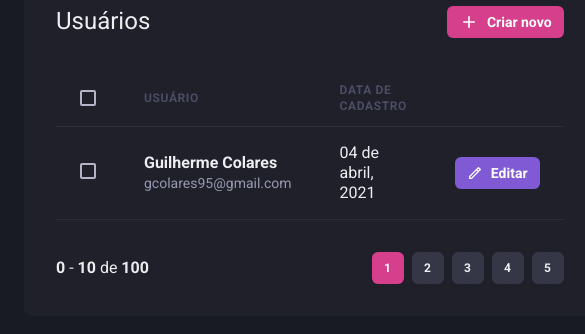
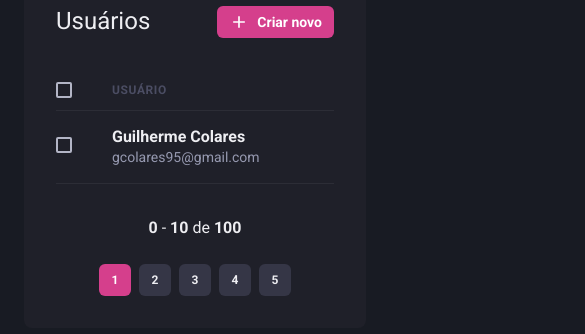
Before and after one commit to gcolares95/Dashgo, a Next.js app: page /users in a window 390 px wide. Shown: the part 146-480 px from the top of the page, 585 px wide, since content can reach past the window. Built offline with nearby package versions, Linux system fonts and the light colour scheme.

Commit message:
Listagem Responsiva

```diff
--- a/src/components/Pagination/index.tsx
+++ b/src/components/Pagination/index.tsx
@@ -4,7 +4,7 @@
 export function Pagination() {
     return (
         <Stack
-            direction="row"
+            direction={["column", "row"]}
             spacing="6"
             mt="8"
             justifyContent="space-between"
--- a/src/pages/users/index.tsx
+++ b/src/pages/users/index.tsx
@@ -1,10 +1,15 @@
-import { Box, Button, Checkbox, Flex, Heading, Icon, Table, Tbody, Td, Th, Thead, Tr, Text } from "@chakra-ui/react";
+import { Box, Button, Checkbox, Flex, Heading, Icon, Table, Tbody, Td, Th, Thead, Tr, Text, useBreakpointValue } from "@chakra-ui/react";
 import { RiAddLine, RiPencilLine } from "react-icons/ri";
 import { Header } from "../../components/Header";
 import { Pagination } from "../../components/Pagination";
 import { Sidebar } from "../../components/Sidebar";
 
 export default function UserList() {
+    const isWideVersion = useBreakpointValue({
+        base: false,
+        lg: true
+    });
+
     return (
         <Box>
             <Header />
@@ -21,7 +26,7 @@
                             size="sm"
                             fontSize="sm"
                             colorScheme="pink"
-                            leftIcon={<Icon as={RiAddLine} fontSize="20"/>}
+                            leftIcon={<Icon as={RiAddLine} fontSize="20" />}
                         >
                             Criar novo
                         </Button>
@@ -30,17 +35,16 @@
                     <Table colorScheme="whiteAlpha">
                         <Thead>
                             <Tr>
-                                <Th px="6" color="gray.300" width="8">
+                                <Th px={["0", "4", "6"]} color="gray.300" width="8">
                                     <Checkbox colorScheme="pink" />
                                 </Th>
                                 <Th>Usuário</Th>
-                                <Th>Data de cadastro</Th>
-                                <Th width="8"></Th>
+                                {isWideVersion && <Th>Data de cadastro</Th>}
                             </Tr>
                         </Thead>
                         <Tbody>
                             <Tr>
-                                <Td px="6">
+                                <Td px={["0", "4", "6"]}>
                                     <Checkbox colorScheme="pink" />
                                 </Td>
                                 <Td>
@@ -49,18 +53,8 @@
                                         <Text fontSize="sm" color="gray.300">gcolares95@gmail.com</Text>
                                     </Box>
                                 </Td>
-                                <Td>04 de abril, 2021</Td>
-                                <Td>
-                                    <Button
-                                        as="a"
-                                        size="sm"
-                                        fontSize="sm"
-                                        colorScheme="purple"
-                                        leftIcon={<Icon as={RiPencilLine} fontSize="16" />}
-                                    >
-                                        Editar
-                                    </Button>
-                                </Td>
+                                {isWideVersion && <Td>04 de abril, 2021</Td>}
+
                             </Tr>
                         </Tbody>
                     </Table>
```
